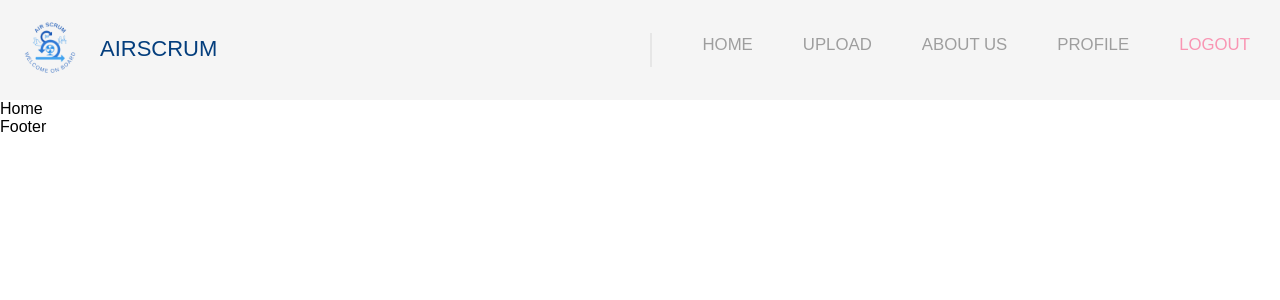
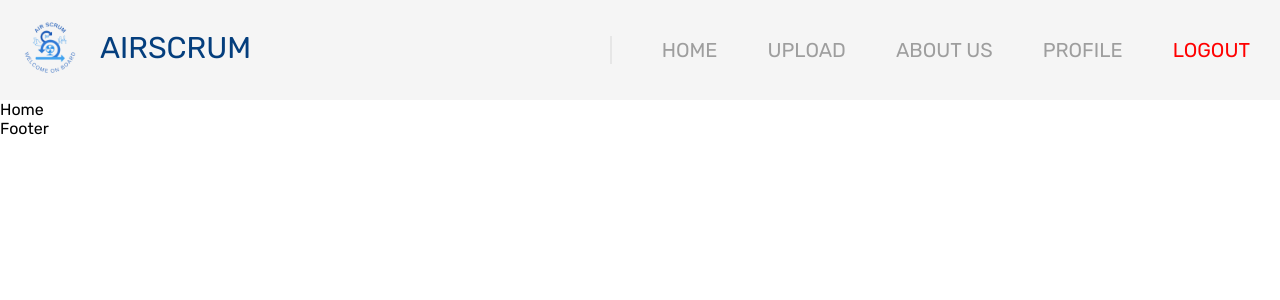
Before and after one commit to AirScrum/AirScrum-FE, a React (Create React App) app in the folder airscrum-fe/: page / in a window 1280 px wide. Shown: the top 300 px of the page. Built offline with nearby package versions, Linux system fonts and the light colour scheme.

Commit message:
Adjust logout color and add more responsiveness

```diff
--- a/airscrum-fe/src/App.js
+++ b/airscrum-fe/src/App.js
@@ -7,7 +7,7 @@ import Login from "./pages/Login/Login";
 import Profile from "./pages/Profile/Profile"
 import SignUp from "./pages/SignUp/SignUp";
 import Upload from "./pages/Upload/Upload";
-import '../src/css/App.css';
+
 
 function App() {
   return (
--- a/airscrum-fe/src/components/NavBar/NavBar.css
+++ b/airscrum-fe/src/components/NavBar/NavBar.css
@@ -22,7 +22,7 @@ header
 
 
 .header{
-	font-size: 22px;
+	font-size: 30px;
 	text-transform: uppercase;
 	font-weight: 400;
 	display: flex;
@@ -35,7 +35,7 @@ header
 .header.fas {
 	color: #043E7D;
 	margin: 0 5px 0 0;
-	font-size: 28px;
+	font-size: 30px;
 }
 
 
@@ -63,7 +63,7 @@ header
 	line-height: 1.4;
 	position: relative;
 	margin-left: 50px;
-	font-size: larger;
+	font-size: 20px;
 	opacity: 0.4;
 }
 
@@ -76,7 +76,8 @@ header
 
 
 .logout .ant-anchor-link-title{
-	color:#FF0751 !important;
+	color:red !important;
+	opacity: 1;
 }
 
 .ant-anchor-link-active .ant-anchor-link-title-active{
@@ -148,9 +149,12 @@ header
 }
 
 
-.ant-anchor-link{
-	margin-bottom: 10px;
+
+
+.ant-drawer-body .ant-anchor-link{
+	margin-bottom: 30px;
 }
+
 
 @media only screen and (max-width: 927px) {
 
@@ -168,4 +172,14 @@ header
 	.ant-drawer-content-wrapper{
 		width: 300px !important;
 	}
-  }
+}
+
+@media only screen and (max-width: 350px) {
+	.left{
+		display: none;
+	}
+
+	.ant-drawer-content-wrapper{
+		width: 200px !important;
+	}
+}
--- a/airscrum-fe/src/components/NavBar/NavBar.js
+++ b/airscrum-fe/src/components/NavBar/NavBar.js
@@ -20,7 +20,7 @@ function NavBar() {
   return (
     <div className="container-fluid">
       <div className="header">
-        <div >
+        <div className='left'>
           <img src={require('../../Assets/Air_scrum-removebg-preview.png')} className="logo" alt='Air Scrum'/>
           <a href="#" className ="title">AirScrum</a>
         </div>
@@ -48,7 +48,7 @@ function NavBar() {
             	<Link href="#about" title="Upload" />
             	<Link href="#feature" title="About Us" />
             	<Link href="#works" title="Profile" />
-            	<Link href="#faq" title="Logout" />
+            	<Link href="#faq" title="Logout" className='logout'/>
           </Anchor>
           </Drawer>
         </div>
--- a/airscrum-fe/src/css/App.css
+++ b/airscrum-fe/src/css/index.css
@@ -2,5 +2,5 @@
     box-sizing: border-box;
     margin: 0;
     padding: 0;
-    font-family: sans-serif;
+    font-family: 'Rubik';
 }
--- a/airscrum-fe/src/index.js
+++ b/airscrum-fe/src/index.js
@@ -1,10 +1,14 @@
 import React from 'react';
 import ReactDOM from 'react-dom/client';
 import App from './App';
+import './css/index.css';
 
 const root = ReactDOM.createRoot(document.getElementById('root'));
 root.render(
   <React.StrictMode>
+    <head>
+      <link href='https://fonts.googleapis.com/css?family=Rubik' rel='stylesheet'/>
+    </head>
     <App />
   </React.StrictMode>
 );
```
